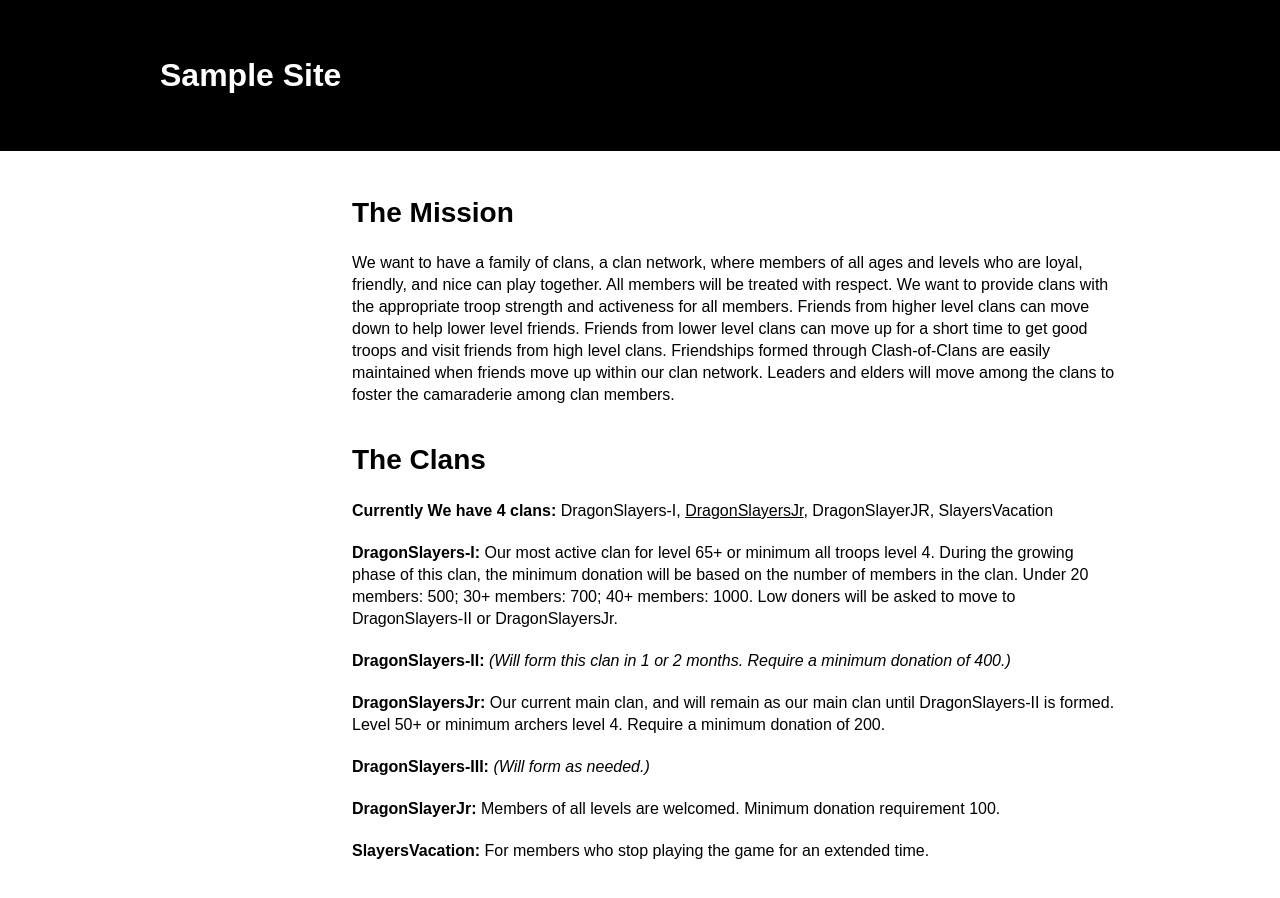
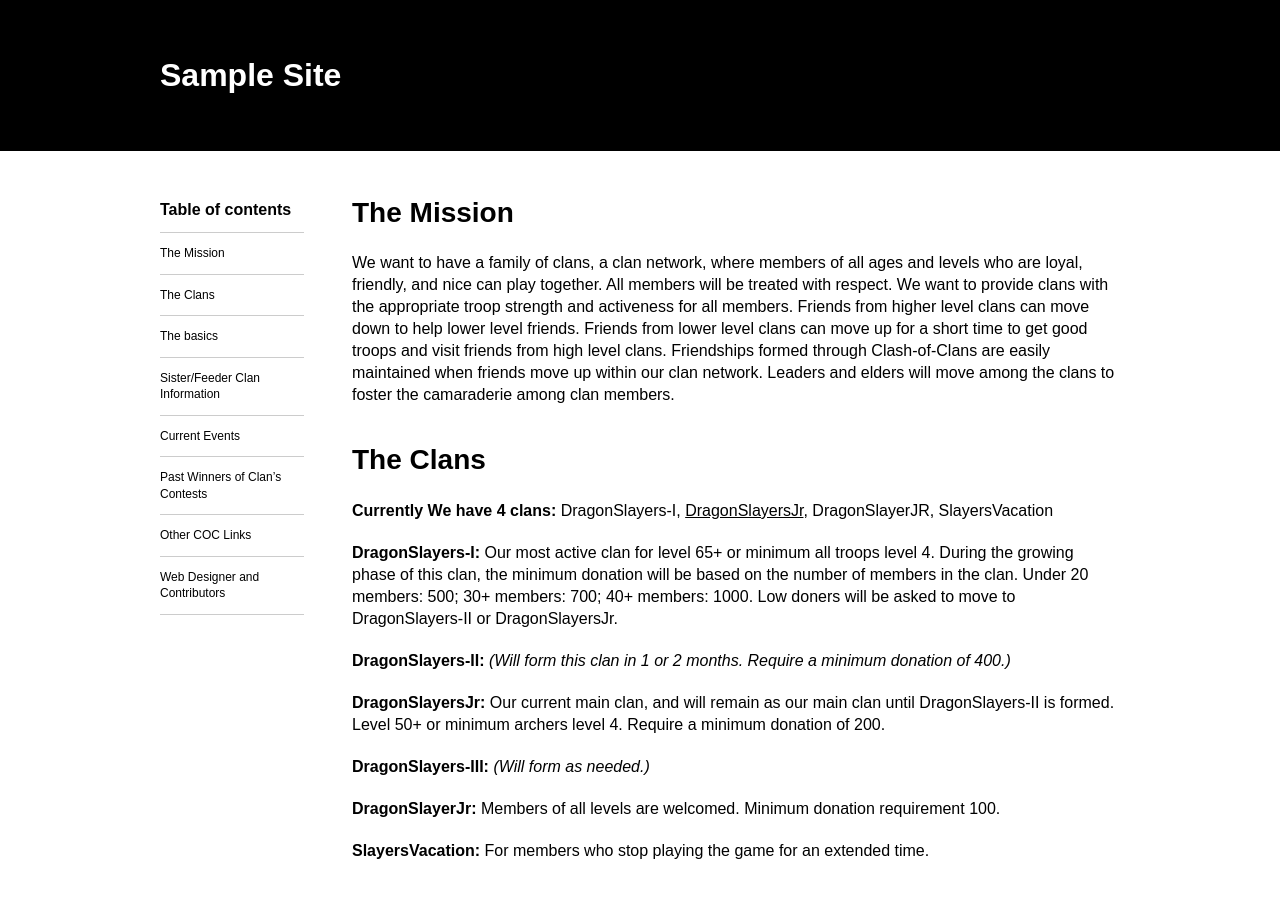
Before and after one commit to himedlooff/proto-clashers, a Jekyll site: the page built from index.md, in a window 1280 px wide and 900 px high. Built offline with Jekyll 4.4.1, drawn with Linux system fonts in a browser that asks for light colours; some of the changed lines change nothing that is shown.

Commit message:
Light js refactoring.

```diff
--- a/_layouts/default.html
+++ b/_layouts/default.html
@@ -45,7 +45,7 @@
             editor = '{{ page.editor }}';
 
         if (repo && editor) {
-          getGithubData(repo, editor);
+          initPage(repo, editor);
         }
 
       }(jQuery));
--- a/assets/js/app.js
+++ b/assets/js/app.js
@@ -1,15 +1,18 @@
 
-function getGithubData(repo, editor) {
+function initPage(repo, editor) {
+
+  // Create a table of contents nav from the h1 elements in .post-content
+  initTOCNav();
+
+  // Add table of content links before each h1 in .post-content
+  initTOCLinks();
+
+  // Build the history functionality using commit messages from github
   $.get('https://api.github.com/repos/himedlooff' + repo + '/commits')
     .done(function(data){
-      buildHTML(data, editor);
+      buildHistory(data, editor);
     });
-}
 
-function buildHTML(data, editor) {
-  buildHistory(data, editor);
-  initTOCNav();
-  initTOCLinks();
 }
 
 function initTOCNav() {
```
